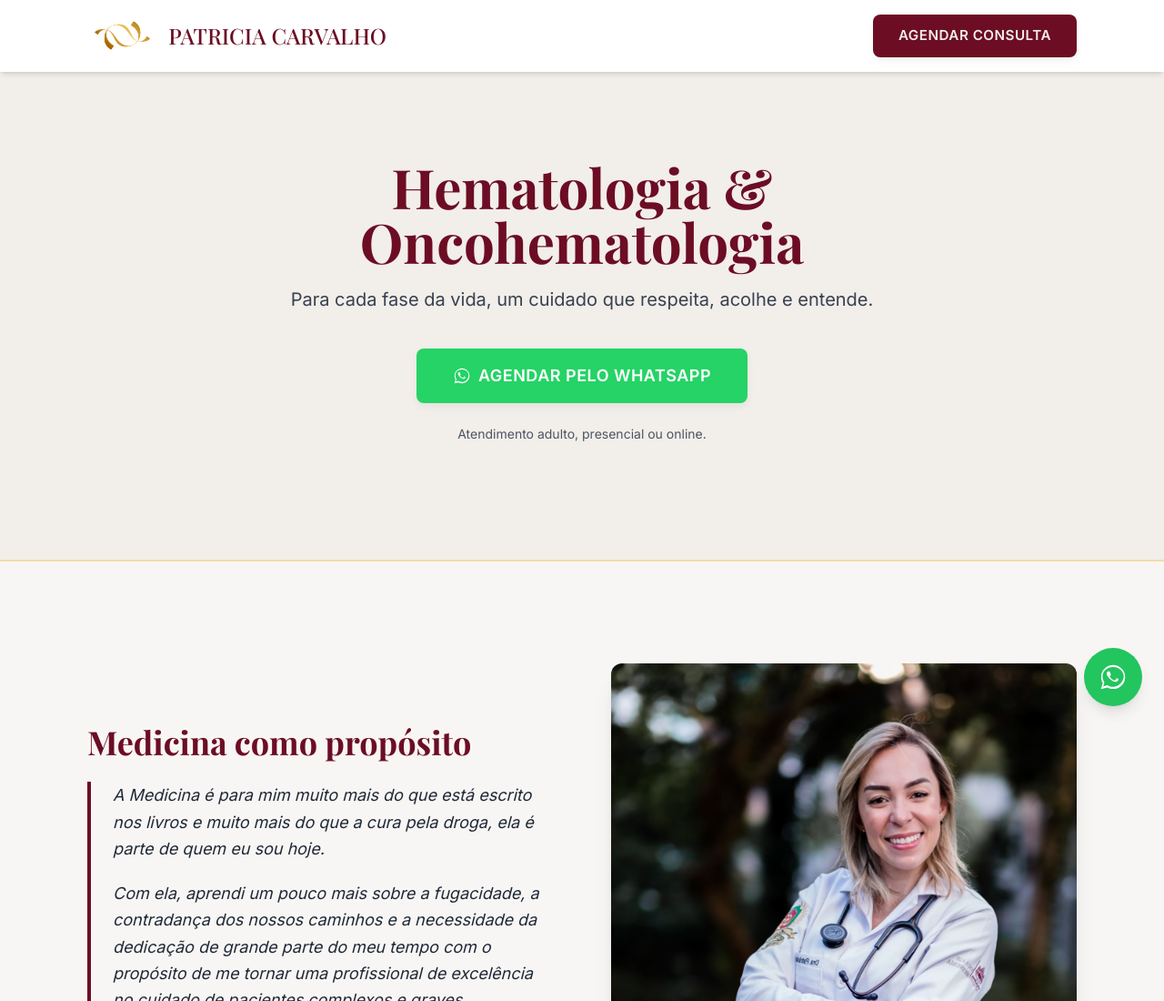
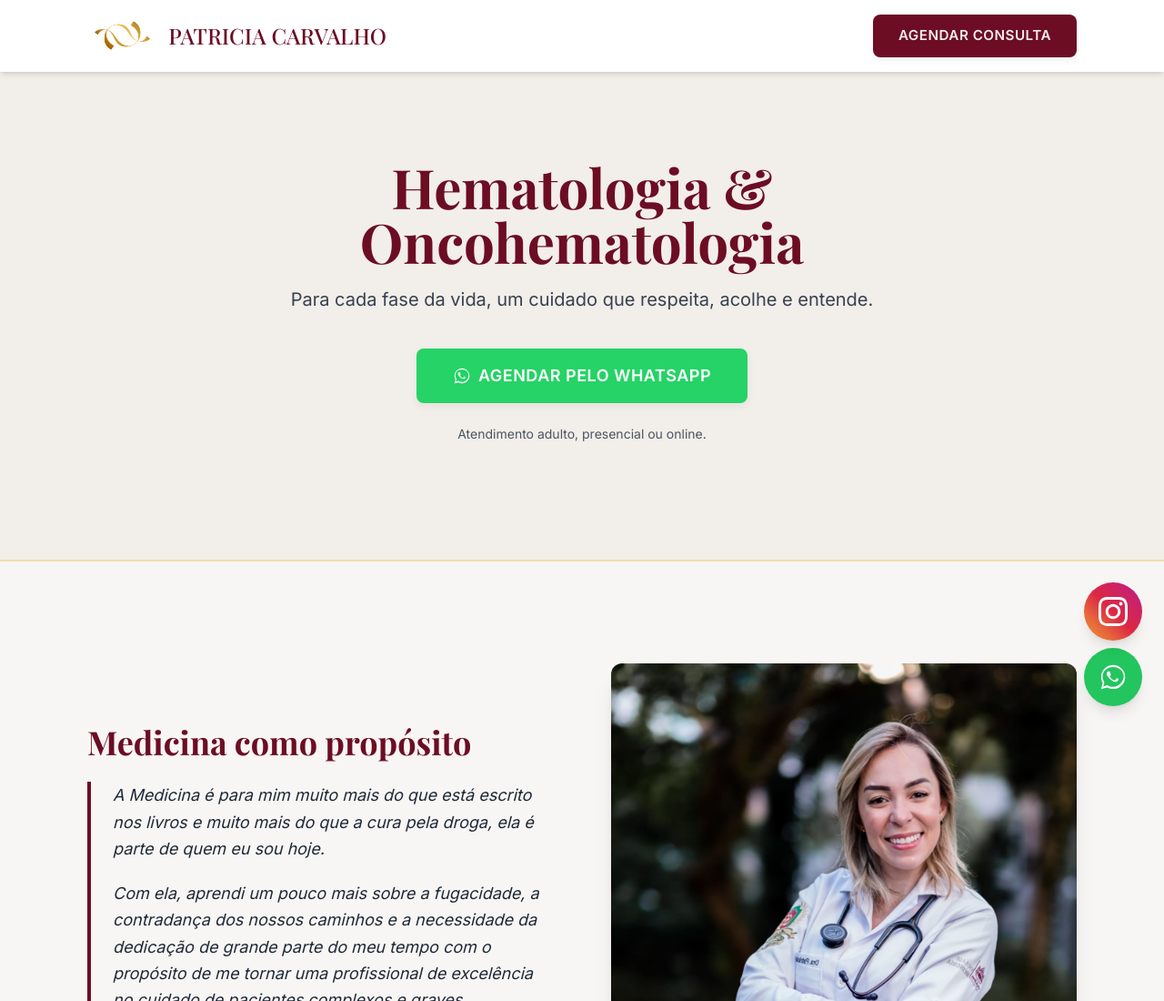
Before and after one commit to lucasbueno/site-patricia-carvalho, a plain HTML site: page index.html in a window 1280 px wide. Shown: the top 1100 px of the page at 91% size. Drawn offline with nearby package versions, Linux system fonts and the light colour scheme.

Commit message:
botão do instagram

```diff
--- a/index.html
+++ b/index.html
@@ -138,6 +138,18 @@
         <!-- Ícone WhatsApp SVG -->
         <svg xmlns="http://www.w3.org/2000/svg" viewBox="0 0 24 24" fill="currentColor" class="w-8 h-8 text-white m-0">
             <path d="M12.04 2C6.58 2 2.13 6.45 2.13 11.91C2.13 13.66 2.59 15.36 3.45 16.86L2.06 21.94L7.31 20.55C8.76 21.36 10.37 21.82 12.04 21.82C17.5 21.82 21.95 17.37 21.95 11.91C21.95 6.45 17.5 2 12.04 2M12.04 20.13C10.5 20.13 9 19.7 7.7 18.91L7.33 18.69L3.9 19.6L4.82 16.29L4.58 15.91C3.73 14.54 3.28 12.98 3.28 11.33C3.28 7.11 7.26 3.69 12.04 3.69C16.82 3.69 20.8 7.11 20.8 11.33C20.8 15.54 16.82 20.13 12.04 20.13M16.56 14.45C16.31 14.32 15.11 13.75 14.88 13.67C14.66 13.58 14.5 13.54 14.35 13.76C14.19 13.98 13.71 14.55 13.55 14.73C13.4 14.9 13.25 14.92 13 14.8C12.75 14.68 11.91 14.39 10.91 13.49C10.11 12.79 9.59 11.94 9.42 11.66C9.26 11.38 9.36 11.26 9.49 11.13C9.6 11.02 9.73 10.85 9.88 10.67C10.01 10.51 10.06 10.4 10.18 10.18C10.3 9.96 10.25 9.78 10.17 9.63C10.09 9.48 9.58 8.2 9.36 7.67C9.13 7.16 8.91 7.23 8.74 7.23C8.58 7.23 8.42 7.23 8.26 7.23C8.1 7.23 7.82 7.3 7.59 7.52C7.36 7.74 6.79 8.26 6.79 9.38C6.79 10.5 7.63 11.55 7.75 11.7C7.88 11.86 9.5 14.39 11.85 15.35C12.41 15.59 12.82 15.73 13.14 15.84C13.7 16.02 14.18 15.97 14.58 15.91C15.02 15.82 16.06 15.26 16.29 14.69C16.51 14.12 16.51 13.67 16.44 13.54C16.36 13.41 16.21 13.34 16.06 13.26C15.9 13.18 15.75 13.14 15.6 13.1C15.45 13.06 15.3 13.02 15.15 13C14.99 12.96 14.84 12.92 14.7 12.88C14.55 12.84 14.4 12.8 14.25 12.76C14.1 12.72 13.95 12.68 13.8 12.64L16.56 14.45Z" />
+        </svg>
+    </a>
+
+    <!-- Instagram Flutuante -->
+    <a href="https://www.instagram.com/patriciacarvalho.hematologia/"
+       target="_blank"
+       class="fixed bottom-24 right-6 z-50 p-4 rounded-full shadow-lg transition-all duration-300 transform hover:scale-110"
+       style="background: linear-gradient(45deg, #f09433 0%, #e6683c 25%, #dc2743 50%, #cc2366 75%, #bc1888 100%);"
+       aria-label="Seguir no Instagram">
+        <!-- Ícone Instagram SVG -->
+        <svg xmlns="http://www.w3.org/2000/svg" viewBox="0 0 24 24" fill="currentColor" class="w-8 h-8 text-white m-0">
+            <path d="M12 2.163c3.204 0 3.584.012 4.85.07 3.252.148 4.771 1.691 4.919 4.919.058 1.265.069 1.645.069 4.849 0 3.205-.012 3.584-.069 4.849-.149 3.225-1.664 4.771-4.919 4.919-1.266.058-1.644.07-4.85.07-3.204 0-3.584-.012-4.849-.07-3.26-.149-4.771-1.699-4.919-4.92-.058-1.265-.07-1.644-.07-4.849 0-3.204.013-3.583.07-4.849.149-3.227 1.664-4.771 4.919-4.919 1.266-.057 1.645-.069 4.849-.069zm0-2.163c-3.259 0-3.667.014-4.947.072-4.358.2-6.78 2.618-6.98 6.98-.059 1.281-.073 1.689-.073 4.948 0 3.259.014 3.668.072 4.948.2 4.358 2.618 6.78 6.98 6.98 1.281.058 1.689.072 4.948.072 3.259 0 3.668-.014 4.948-.072 4.354-.2 6.782-2.618 6.979-6.98.059-1.28.073-1.689.073-4.948 0-3.259-.014-3.667-.072-4.947-.196-4.354-2.617-6.78-6.979-6.98-1.281-.059-1.69-.073-4.949-.073zm0 5.838c-3.403 0-6.162 2.759-6.162 6.162s2.759 6.163 6.162 6.163 6.162-2.759 6.162-6.163c0-3.403-2.759-6.162-6.162-6.162zm0 10.162c-2.209 0-4-1.79-4-4 0-2.209 1.791-4 4-4s4 1.791 4 4c0 2.21-1.791 4-4 4zm6.406-11.845c-.796 0-1.441.645-1.441 1.44s.645 1.44 1.441 1.44c.795 0 1.439-.645 1.439-1.44s-.644-1.44-1.439-1.44z"/>
         </svg>
     </a>
 
```
